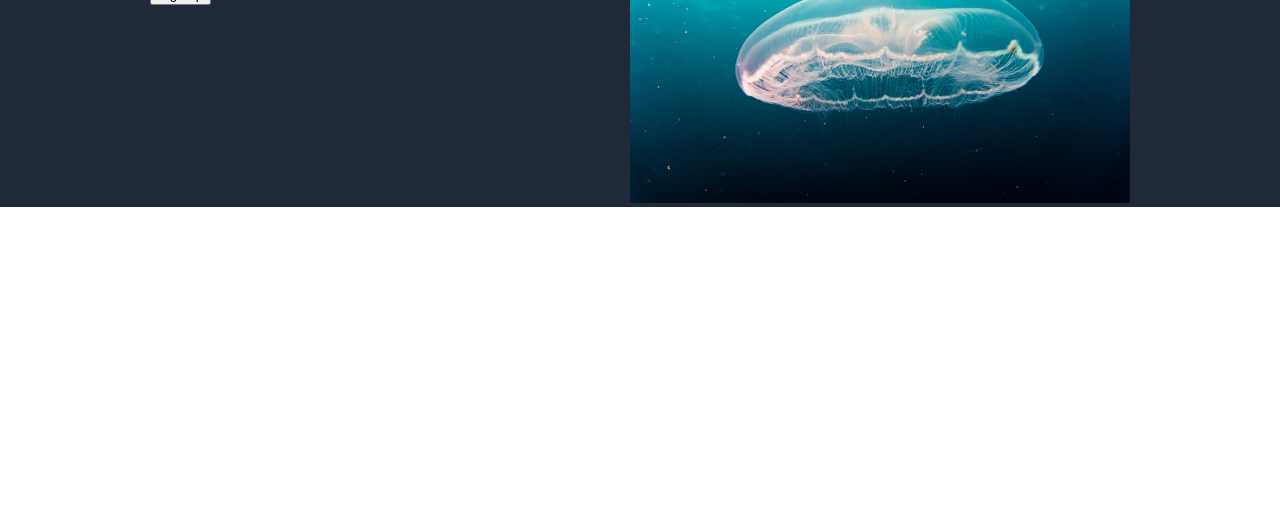
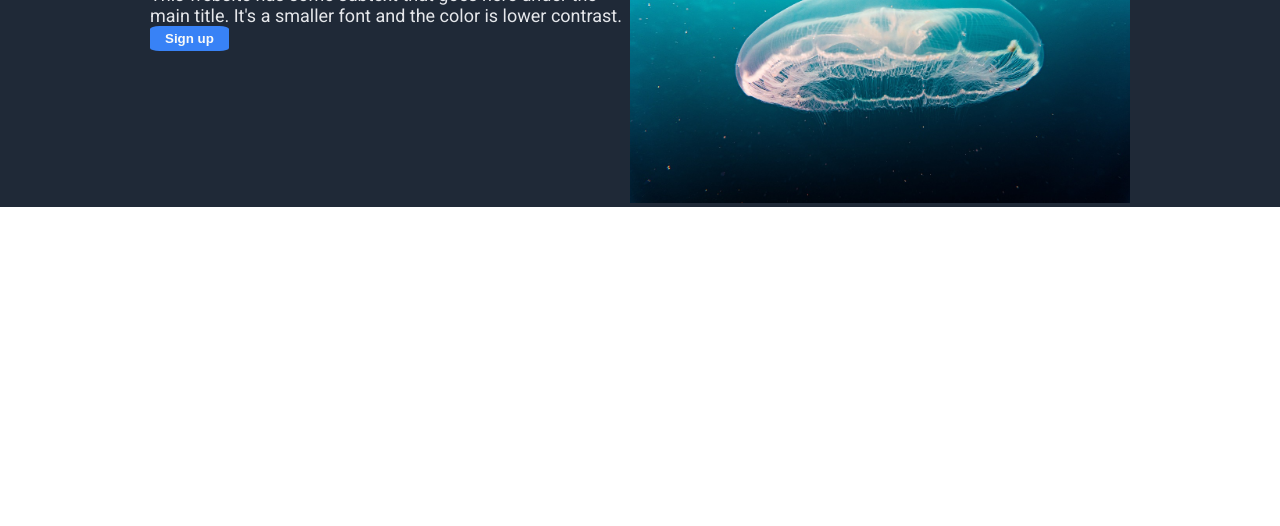
Before and after one commit to Eleshscorn/Project-Landing-Page, a plain HTML site: page index.html in a window 1280 px wide. Shown: the part 274-800 px from the top of the page. Drawn offline with Linux system fonts and the light colour scheme.

Commit message:
add text to hero-text div and style
the hero button

```diff
--- a/index.html
+++ b/index.html
@@ -28,7 +28,7 @@
                     This website is awesome
                 </div>
                 <div class="hero-text">
-
+                    This website has some subtext that goes here under the main title.  It's a smaller font and the color is lower contrast.
                 </div>
                 <div class="hero-button">
                     <button>Sign up</button>
--- a/styles.css
+++ b/styles.css
@@ -50,6 +50,20 @@ img {
     font-weight: 900;
 }
 
+.hero-text {
+    font-size: 18px;
+    color: #e5e7eb;
+}
+
+button {
+    color: #f9faf8;
+    background-color: #3882f6;
+    font-weight: 900;
+    padding: 5px 15px;
+    border: none;
+    border-radius: 12%;
+}
+
 .header-image img {
     width: 500px;
 }
```
